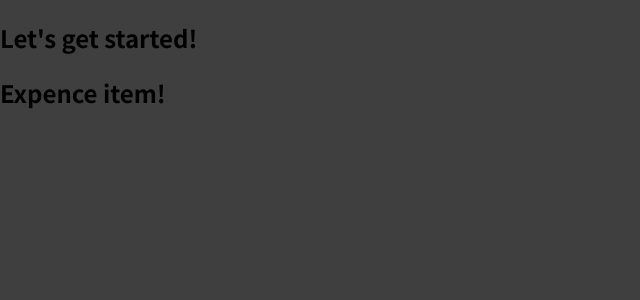
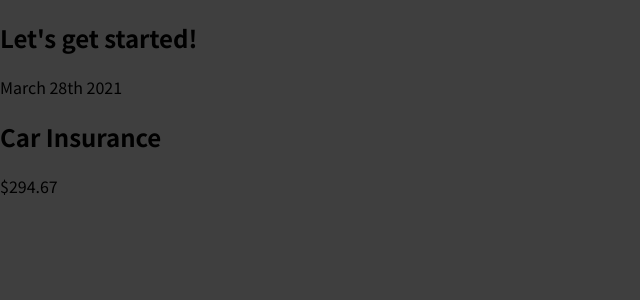
Before and after one commit to ulikverse/ReactJS, a JavaScript app: page / in a window 1280 px wide. Shown: the top 300 px of the page, without its empty margins (0-640 px from the left). Built offline with nearby package versions, Linux system fonts and the light colour scheme.

Commit message:
Writing More Complex JSX Code

```diff
--- a/src/components/ExpencesItem.js
+++ b/src/components/ExpencesItem.js
@@ -1,5 +1,13 @@
 function ExpenceItem() {
-  return <h2>Expence item!</h2>;
+  return (
+    <div>
+      <div>March 28th 2021</div>
+      <div>
+        <h2>Car Insurance</h2>
+        <div>$294.67</div>
+      </div>
+    </div>
+  );
 }
 
 export default ExpenceItem;
```
